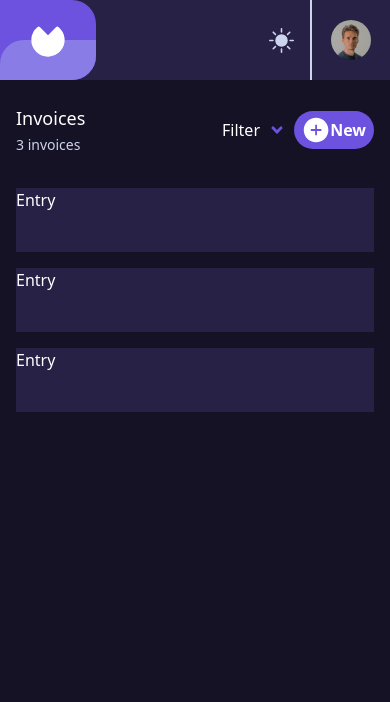
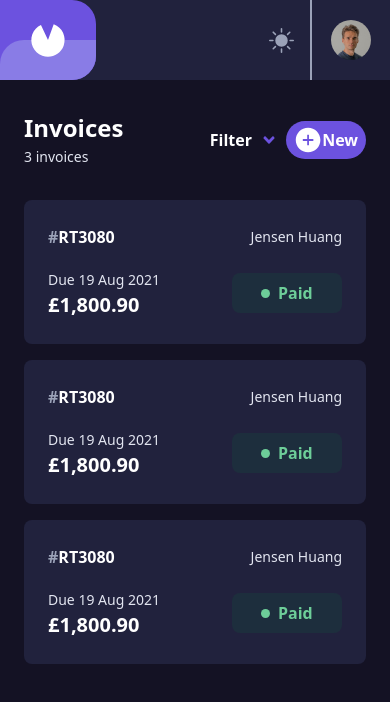
Before and after one commit to lazybump/Invoice-app, a Next.js app: page / in a window 390 px wide. Shown: the top 702 px of the page. Built offline with nearby package versions, Linux system fonts and the light colour scheme.

Commit message:
build mobile-homepage-ui

```diff
--- /dev/null
+++ b/components/Card.tsx
@@ -0,0 +1,24 @@
+import { BsCircleFill } from "react-icons/bs";
+
+const Card = () => {
+  return (
+    <div className="grid items-center grid-cols-2 px-6 py-4 rounded-lg h-36 bg-lighter-navy">
+      <h4 className="font-semibold">
+        <span className="font-bold text-darker-grey">#</span>RT3080
+      </h4>
+      <span className="text-sm justify-self-end text-lighter-grey">
+        Jensen Huang
+      </span>
+      <div>
+        <span className="text-sm text-lighter-grey">Due 19 Aug 2021</span>
+        <h3 className="text-xl font-bold">£1,800.90</h3>
+      </div>
+      <div className="flex items-center justify-center w-3/4 py-2 space-x-2 rounded-lg bg-paid-transparent justify-self-end">
+        <BsCircleFill className="fill-paid" size={9} />
+        <span className="font-semibold text-paid">Paid</span>
+      </div>
+    </div>
+  );
+};
+
+export default Card;
--- a/components/Entry.tsx
+++ /dev/null
@@ -1,5 +0,0 @@
-const Entry = () => {
-  return <div className="h-16 bg-primary-color">Entry</div>;
-};
-
-export default Entry;
--- /dev/null
+++ b/components/Header.tsx
@@ -0,0 +1,25 @@
+import { AiFillPlusCircle } from "react-icons/ai";
+import { FaAngleDown } from "react-icons/fa";
+
+const Header = () => {
+  return (
+    <div className="flex justify-between mb-8">
+      <div>
+        <h2 className="text-2xl font-bold">Invoices</h2>
+        <span className="text-sm text-lighter-grey">3 invoices</span>
+      </div>
+      <div className="flex items-center space-x-2 font-semibold">
+        <span>Filter</span>
+        <button>
+          <FaAngleDown size={18} className="text-darker-purple" />
+        </button>
+        <button className="flex items-center justify-between w-20 px-2 py-1 rounded-full bg-darker-purple">
+          <AiFillPlusCircle size={30} />
+          <span>New</span>
+        </button>
+      </div>
+    </div>
+  );
+};
+
+export default Header;
--- a/components/Navbar.tsx
+++ b/components/Navbar.tsx
@@ -1,20 +1,24 @@
-import { TbPacman } from "react-icons/tb";
+import { MdIncompleteCircle } from "react-icons/md";
 import { BsSunFill } from "react-icons/bs";
 import man from "../public/man.jpg";
 import Image from "next/image";
 
 const Navbar = () => {
   return (
-    <nav className="fixed top-0 z-50 flex items-center w-full h-20 bg-primary-color">
+    <nav className="fixed top-0 z-50 flex items-center w-full h-20 bg-lighter-navy">
       {/* Logo */}
-      <div className="relative flex items-center justify-center w-24 h-full overflow-hidden rounded-r-3xl bg-secondary-color">
-        <TbPacman fill="white" size={40} className="z-10 -rotate-90" />
-        <div className="absolute bottom-0 w-full h-1/2 bg-tertiary-color rounded-tl-3xl"></div>
+      <div className="relative flex items-center justify-center w-24 h-full overflow-hidden rounded-r-3xl bg-darker-purple">
+        <MdIncompleteCircle
+          fill="white"
+          size={40}
+          className="z-10 rotate-[20deg]"
+        />
+        <div className="absolute bottom-0 w-full h-1/2 bg-lighter-purple rounded-tl-3xl"></div>
       </div>
       {/* Theme icon */}
-      <BsSunFill className="ml-auto mr-4 text-grey-color" size={25} />
+      <BsSunFill className="ml-auto mr-4 text-darker-grey" size={25} />
       {/* Profile icon */}
-      <div className="flex items-center justify-center w-20 h-full border-l-2 border-grey-color">
+      <div className="flex items-center justify-center w-20 h-full border-l-2 border-darker-grey">
         <Image
           src={man}
           width="40"
--- a/pages/index.tsx
+++ b/pages/index.tsx
@@ -1,8 +1,7 @@
 import Head from "next/head";
-import Entry from "../components/Entry";
+import Card from "../components/Card";
 import Navbar from "../components/Navbar";
-import { FaAngleDown } from "react-icons/fa";
-import { AiFillPlusCircle } from "react-icons/ai";
+import Header from "../components/Header";
 
 export default function Home() {
   return (
@@ -13,27 +12,12 @@ export default function Home() {
         <link rel="icon" href="/favicon.ico" />
       </Head>
       <Navbar />
-      <main className="px-4 py-6">
-        <div className="flex justify-between mt-20 mb-8">
-          <div>
-            <h2 className="text-lg">Invoices</h2>
-            <span className="text-sm text-grey-color">3 invoices</span>
-          </div>
-          <div className="flex items-center space-x-2">
-            <span>Filter</span>
-            <button>
-              <FaAngleDown size={18} className="text-secondary-color" />
-            </button>
-            <button className="flex items-center justify-between w-20 px-2 py-1 font-semibold rounded-full bg-secondary-color">
-              <AiFillPlusCircle size={30} />
-              <span>New</span>
-            </button>
-          </div>
-        </div>
+      <main className="px-6 py-8 mt-20">
+        <Header />
         <div className="space-y-4">
-          <Entry />
-          <Entry />
-          <Entry />
+          <Card />
+          <Card />
+          <Card />
         </div>
       </main>
     </div>
--- a/styles/globals.css
+++ b/styles/globals.css
@@ -4,13 +4,20 @@
 
 @layer base {
   body {
-    @apply bg-[#141224] text-white;
+    @apply text-white bg-darker-navy;
   }
 
   :root {
-    --primary-color: #272245;
-    --secondary-color: #6c52df;
-    --tertiary-color: #897ce6;
-    --grey-color: #ccd4ee;
+    --darker-navy: #141224;
+    --lighter-navy: #21223d;
+    --darker-purple: #6c52df;
+    --lighter-purple: #897ce6;
+    --darker-grey: #9ba2b8;
+    --lighter-grey: #e2e5f0;
+    --paid: #6dce99;
+    --paid-transparent: #00813a1f;
+    --pending: #cc7b30;
+    --pending-transparent: #8145001f;
+    --draft-transparent: #ffffff1f;
   }
 }
--- a/tailwind.config.js
+++ b/tailwind.config.js
@@ -7,10 +7,17 @@ module.exports = {
   theme: {
     extend: {
       colors: {
-        "primary-color": "var(--primary-color)",
-        "secondary-color": "var(--secondary-color)",
-        "tertiary-color": "var(--tertiary-color)",
-        "grey-color": "var(--grey-color)",
+        "darker-navy": "var(--darker-navy)",
+        "lighter-navy": "var(--lighter-navy)",
+        "darker-purple": "var(--darker-purple)",
+        "lighter-purple": "var(--lighter-purple)",
+        "darker-grey": "var(--darker-grey)",
+        "lighter-grey": "var(--lighter-grey)",
+        paid: "var(--paid)",
+        "paid-transparent": "var(--paid-transparent)",
+        pending: "var(--pending)",
+        "pending-transparent": "var(--pending-transparent)",
+        "draft-transparent": "var(--draft-transparent)",
       },
     },
   },
```
